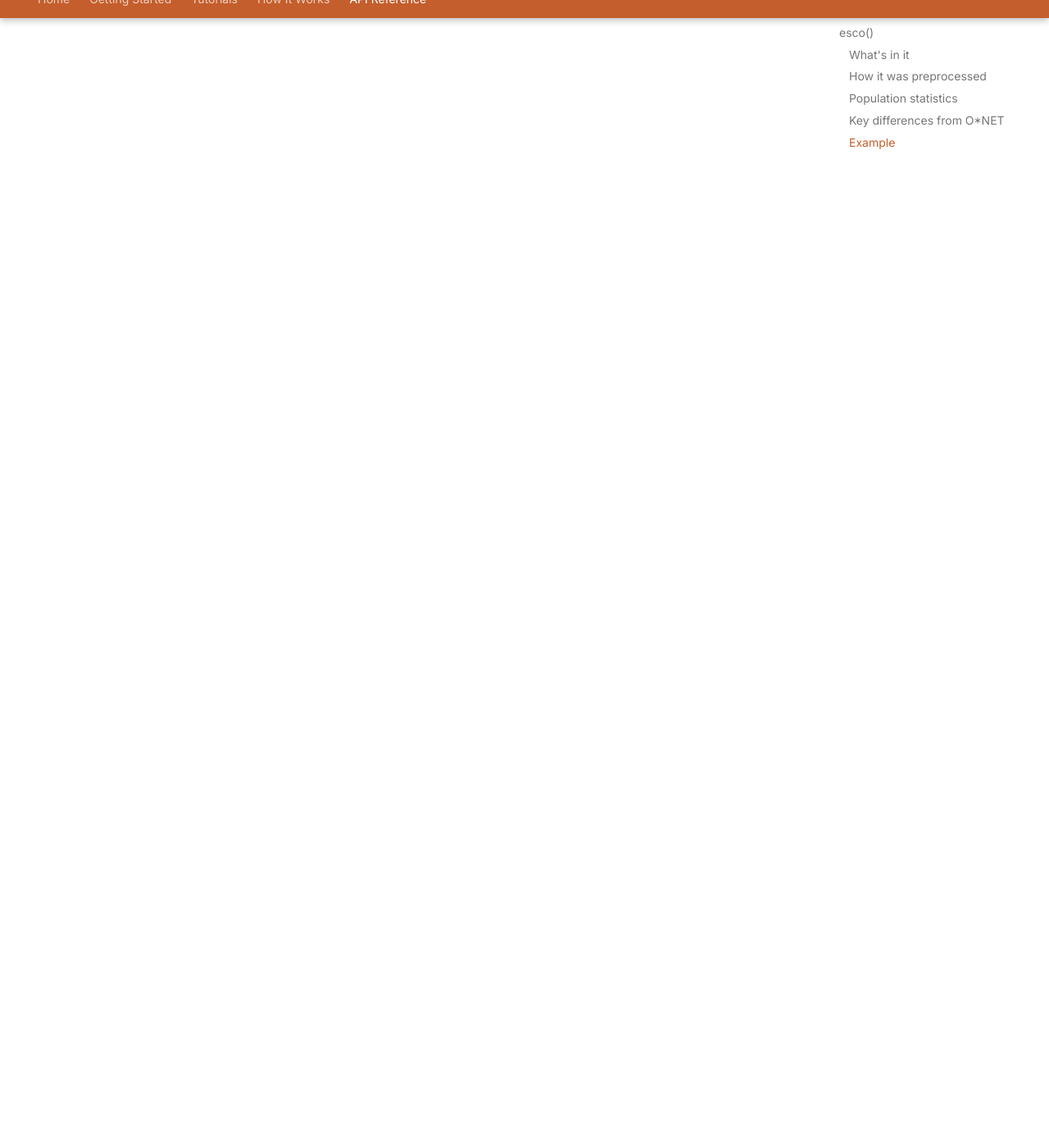
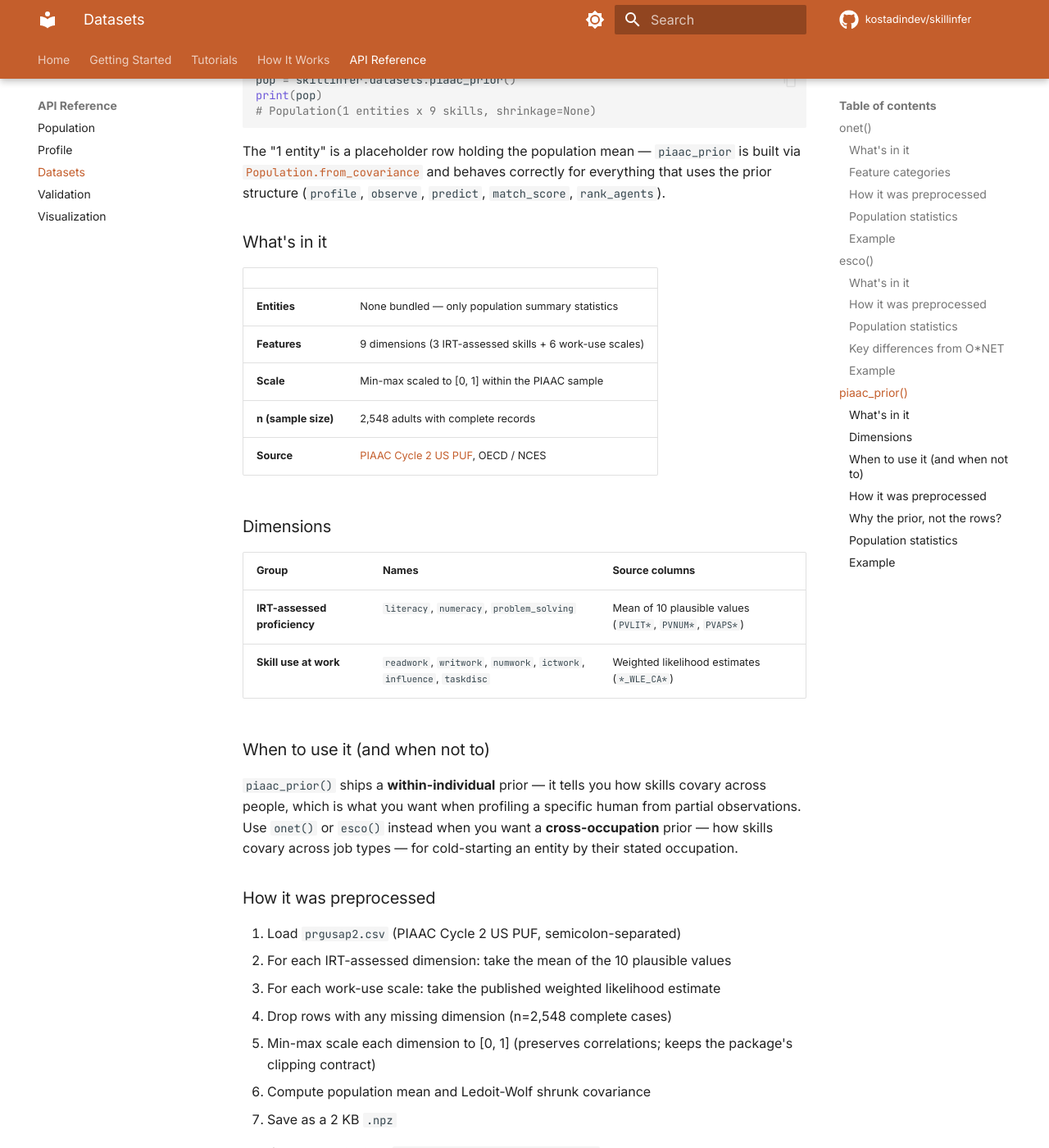
Before and after one commit to kostadindev/skillinfer, an MkDocs documentation site: the page built from docs/api/datasets.md, in a window 1280 px wide and 1400 px high, scrolled down 5578 px. Shown: the whole window at 82% size. Built offline with MkDocs 1.6.1 and Material for MkDocs 9.7.7, drawn with Linux system fonts in a browser that asks for light colours; comment, search, counter and statistics services are not loaded; some of the changed text lies outside the part shown.

Commit message:
Add PIAAC within-individual prior and clarify human-dataset tutorial titles
Bundles a tiny (~2 KB) summary-statistics-only prior derived from the
OECD PIAAC Cycle 2 US public-use file: population mean and Ledoit-Wolf
covariance over 9 dimensions (literacy, numeracy, problem_solving plus
six skill-use-at-work scales), n=2,548 complete records. No individual
records ship — only the derived prior. Each dimension was min-max
scaled to [0, 1] within the PIAAC sample so the prior is consumable
through the standard [0, 1] scoring contract; min-max preserves
correlations.

datasets.piaac_prior() loads the bundle via Population.from_covariance,
giving the same observe/predict/match_score surface as onet() and
esco(). The natural use case is a different one: profiling a specific
person from partial assessments, where the prior is "how individual
human skills covary," not "how occupations differ."

scripts/prepare_piaac_prior.py reproduces the bundled .npz from the
OECD PUF for transparency and re-derivation.

Tutorial titles renamed so the three human-population priors are
distinguishable at a glance: "O*NET — US occupations", "ESCO — EU
occupations", "PIAAC — Individual adults". The tutorial walks the
within-individual prior, the assessed-cognitive vs work-use block
structure (r > 0.9 vs ~0.5), and few-shot recovery on the cognitive
block.

Co-Authored-By: Claude Opus 4.7 (1M context) <noreply@anthropic.com>

````diff
--- a/docs/api/datasets.md
+++ b/docs/api/datasets.md
@@ -11,7 +11,7 @@ profile.observe("Skill:Programming", 0.92)
 print(profile.predict())
 ```
 
-Both datasets are shipped as compressed Parquet files inside the package (~440 KB total).
+All datasets are shipped inside the package: O\*NET and ESCO as gzipped CSV (~510 KB combined), PIAAC as a small `.npz` of summary statistics (~2 KB).
 
 ---
 
@@ -166,3 +166,79 @@ print(profile.predict())
 | Parameter | Type | Default | Description |
 |-----------|------|---------|-------------|
 | `normalize` | `bool` | `False` | Normalise columns to [0, 1]. Data is binary, so this is rarely needed. |
+
+---
+
+## `piaac_prior()`
+
+**PIAAC Cycle 2 US** — within-individual prior derived from the OECD Programme for the International Assessment of Adult Competencies. Unlike `onet()` and `esco()`, this dataset ships **only the summary statistics** (population mean and covariance over 9 dimensions). No individual records are bundled.
+
+```python
+pop = skillinfer.datasets.piaac_prior()
+print(pop)
+# Population(1 entities x 9 skills, shrinkage=None)
+```
+
+The "1 entity" is a placeholder row holding the population mean — `piaac_prior` is built via [`Population.from_covariance`](population.md#from_covariance) and behaves correctly for everything that uses the prior structure (`profile`, `observe`, `predict`, `match_score`, `rank_agents`).
+
+### What's in it
+
+| | |
+|---|---|
+| **Entities** | None bundled — only population summary statistics |
+| **Features** | 9 dimensions (3 IRT-assessed skills + 6 work-use scales) |
+| **Scale** | Min-max scaled to [0, 1] within the PIAAC sample |
+| **n (sample size)** | 2,548 adults with complete records |
+| **Source** | [PIAAC Cycle 2 US PUF](https://nces.ed.gov/surveys/piaac/datafiles.asp), OECD / NCES |
+
+### Dimensions
+
+| Group | Names | Source columns |
+|-------|-------|----------------|
+| **IRT-assessed proficiency** | `literacy`, `numeracy`, `problem_solving` | Mean of 10 plausible values (`PVLIT*`, `PVNUM*`, `PVAPS*`) |
+| **Skill use at work** | `readwork`, `writwork`, `numwork`, `ictwork`, `influence`, `taskdisc` | Weighted likelihood estimates (`*_WLE_CA*`) |
+
+### When to use it (and when not to)
+
+`piaac_prior()` ships a **within-individual** prior — it tells you how skills covary across people, which is what you want when profiling a specific human from partial observations. Use `onet()` or `esco()` instead when you want a **cross-occupation** prior — how skills covary across job types — for cold-starting an entity by their stated occupation.
+
+### How it was preprocessed
+
+1. Load `prgusap2.csv` (PIAAC Cycle 2 US PUF, semicolon-separated)
+2. For each IRT-assessed dimension: take the mean of the 10 plausible values
+3. For each work-use scale: take the published weighted likelihood estimate
+4. Drop rows with any missing dimension (n=2,548 complete cases)
+5. Min-max scale each dimension to [0, 1] (preserves correlations; keeps the package's clipping contract)
+6. Compute population mean and Ledoit-Wolf shrunk covariance
+7. Save as a 2 KB `.npz`
+
+The full prep script is at [`scripts/prepare_piaac_prior.py`](https://github.com/kostadindev/skillinfer/blob/main/scripts/prepare_piaac_prior.py).
+
+### Why the prior, not the rows?
+
+The PIAAC public-use file is large (~35 MB) and shipping individual-level survey records inside a Python wheel is the wrong threshold. The covariance is the only thing the Kalman update needs from the population. By bundling only the derived prior, the dataset:
+
+- Avoids redistributing OECD individual records
+- Sidesteps the "10 plausible values per person" preprocessing question (we make the choice once, document it, and consume the result)
+- Adds 2 KB to the wheel instead of tens of MB
+
+### Population statistics
+
+| Statistic | Value |
+|-----------|-------|
+| Sample size *n* | 2,548 |
+| Dimensions *K* | 9 |
+| Ledoit-Wolf shrinkage | 0.0030 |
+| Top correlation | `literacy` ↔ `numeracy` (r = 0.92) |
+
+### Example
+
+```python
+pop = skillinfer.datasets.piaac_prior()
+profile = pop.profile()
+profile.observe("literacy", 0.85)
+profile.observe("numeracy", 0.80)
+print(profile.predict())
+```
+
+Observing literacy and numeracy moves `problem_solving` from 0.59 (population mean) to ≈0.80 — the lift comes entirely through the off-diagonal covariance with the two assessed cognitive scores.
--- a/mkdocs.yml
+++ b/mkdocs.yml
@@ -91,8 +91,9 @@ nav:
     - Core Concepts: getting-started/concepts.md
   - Tutorials:
     - LLM Benchmarks: tutorials/llm-benchmarks.md
-    - Human Skills — O*NET: tutorials/human-skills.md
-    - Human Skills — ESCO: tutorials/european-skills.md
+    - O*NET — US occupations: tutorials/human-skills.md
+    - ESCO — EU occupations: tutorials/european-skills.md
+    - PIAAC — Individual adults: tutorials/piaac.md
     - Agent Orchestration: tutorials/orchestration.md
   - How It Works:
     - The Kalman Update: how-it-works/kalman-update.md
````
Also changed, not shown: docs/tutorials/european-skills.md (+1 -1 lines), docs/tutorials/human-skills.md (+1 -1 lines), docs/tutorials/piaac.md (added, +146 -0 lines), 5 other files.
